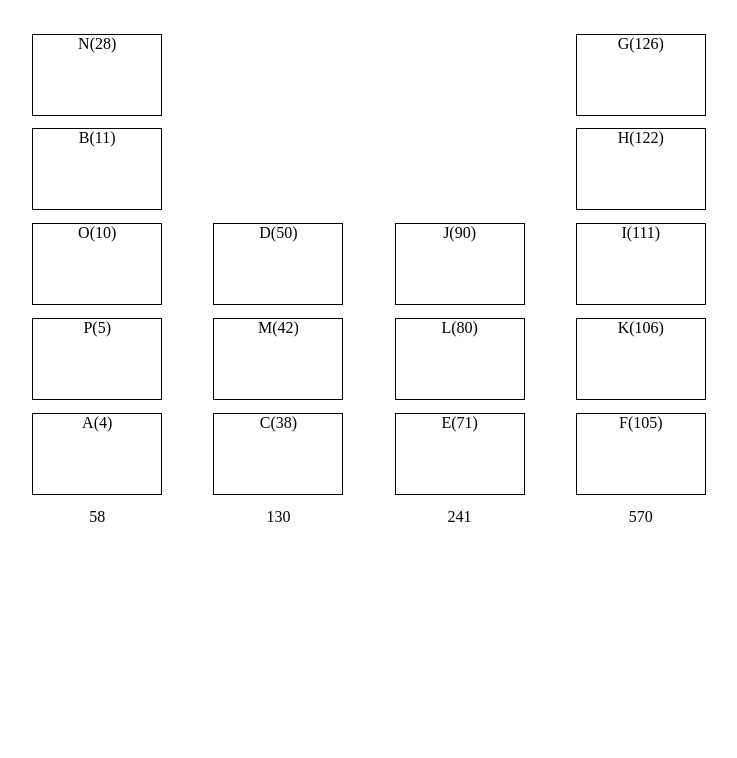
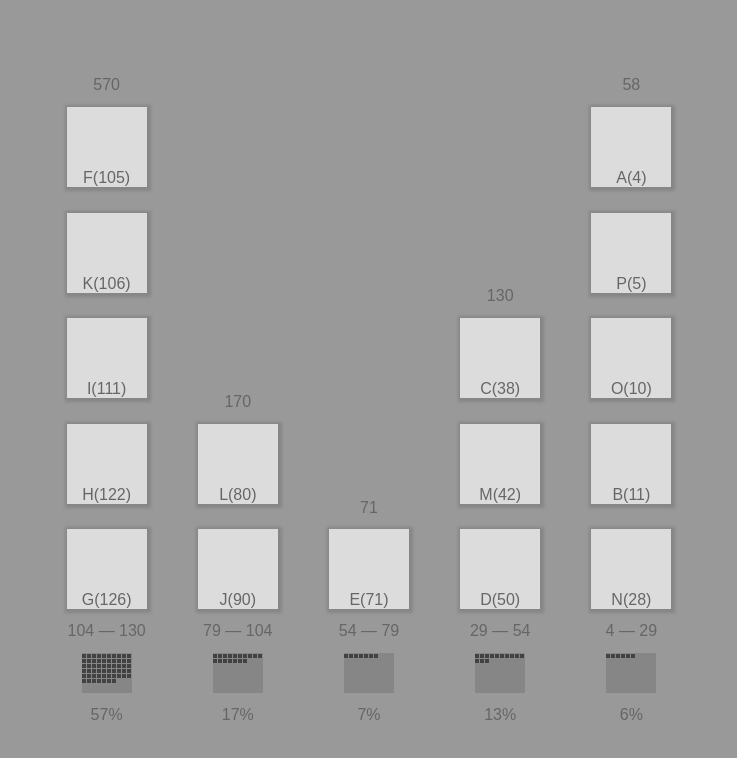
Before and after one commit to kevinelong/chart, a plain HTML site: page index.html in a window 1280 px wide. Shown: the whole page, without its empty margins (271-1008 px from the left). Drawn offline with Linux system fonts and the light colour scheme.

Commit message:
threshold display

```diff
--- a/data.js
+++ b/data.js
@@ -8,7 +8,7 @@ for (k in data) {
     sales.push({ id: c, value: v });
     total += v;
 }
-let columns = 4;
+let columns = 5;
 let thresholds = [];
 sales.sort((a, b) => b.value - a.value);
 sales.forEach(s => console.log(s.id, s.value))
@@ -24,15 +24,21 @@ while (last <= maximum) {
     current += step;
 }
 thresholds.forEach(t => console.log("T", t.from, t.to));
-filtered = thresholds.map(t => sales.filter(s => s.value >= t.from && s.value < t.to))
+filtered = thresholds.map(t => {
+    return {
+        sales : sales.filter(s => s.value >= t.from && s.value < t.to),
+        threshold: t
+    };
+});
 
 //output
 const targetLength = 3;
 const z = n => String(n).padStart(targetLength, '0');
 let context = filtered.map(f => {
     return {
-        subtotal : f.map(o => o.value).reduce((p, c) => p + c, 0),
-        products : f
+        subtotal : f.sales.map(o => o.value).reduce((p, c) => p + c, 0),
+        products : f.sales,
+        threshold: f.threshold
     }
 });
 console.log(context.map(o => (o.subtotal / total).toFixed(2) + " " + z(o.subtotal) + " " + o.products.map(s=>`${s.id}(${z(s.value)})`).join(" ")).join("\n"));
--- a/index.html
+++ b/index.html
@@ -2,20 +2,78 @@
 <style>
     body{
         text-align: center;
+        background: #999;
+        display: flex;
+        font-size: 2vh;
+        font-family: sans-serif;
+        color: #666;
+        font-weight: 100;
+    }
+    .chart{
+        margin:auto;
+        display: flex;
+        flex-direction: row-reverse;
     }
     .bar{
-        display: inline-block;
+        display: flex;
+        flex-direction: column-reverse;
+        flex-flow: column-reverse;
         margin: 1vw;
     }
     .block{
-        width:10vw;
+        display: flex;
+        flex-direction: column-reverse;
+        flex-flow: column-reverse;
+        width:10vh;
         height:10vh;
-        border: 1px solid black;
+        /* border: 1px solid black; */
         margin: 1vw;
+        background: rgba(255,255,255,0.66);
+        box-shadow: 1px 1px 3px 3px rgba(0,0,0,0.125);
+    }
+    .perxel-container{
+        display: flex;
+        width: 50px;
+        height: 40px;
+        background: rgba(0,0,0,0.125);
+        /* border: 0.1px solid black; */
+        margin: 1vw;
+        flex-wrap: wrap;
+        justify-content: ;
+        /* justify-content: flex-end; */
+        align-content: flex-start;
+        /* align-items: flex-end; */
+        align-self: center;
+        justify-self: center;
+    }
+    .perxel{
+        display: flex;
+        width: 4px;
+        height: 4px;
+        /* border: 0.01px solid black; */
+        background: rgba(0,0,0,0.5);
+        margin: 1px 1px 0 0;
+        align-self: center;
+        justify-self: center;
     }
 </style>
 <body></body>
 <script>
+    function perxel(){
+        const div = document.createElement("div");
+        div.classList.add("perxel");
+        return div;
+    }
+
+    function perxelContainer(percent){
+        const div = document.createElement("div");
+        const limit = Math.round(percent * 100);
+        for(let i=0;i<limit;i++){
+            div.appendChild(perxel());
+        }
+        div.classList.add("perxel-container");
+        return div;
+    }
 
     function subtotal(subtotal){
         const div = document.createElement("div");
@@ -23,15 +81,20 @@
         div.innerHTML = subtotal;
         return div;
     }
+
     function block(p){
         const div = document.createElement("div");
         div.classList.add("block");
         div.innerHTML = `${p.id}(${p.value})`;
         return div;
     }
+
     function bar(d){
         const bar = document.createElement("div");
         bar.classList.add("bar");
+        bar.innerHTML = ((d.subtotal/total)*100).toFixed() + "%";
+        bar.appendChild(perxelContainer(d.subtotal/total));
+        bar.innerHTML += `${d.threshold.from} &#8212; ${d.threshold.to}`;
         d.products.forEach(p=>bar.appendChild(block(p)))
         bar.appendChild(subtotal(d.subtotal));
         return bar;
@@ -40,7 +103,7 @@
     function chart(data) {
         const div = document.createElement("div");
         div.classList.add("chart");
-        data.forEach(d=> div.appendChild(bar(d)));
+        data.forEach(d => div.appendChild(bar(d)));
         return div;
     }
 
```
